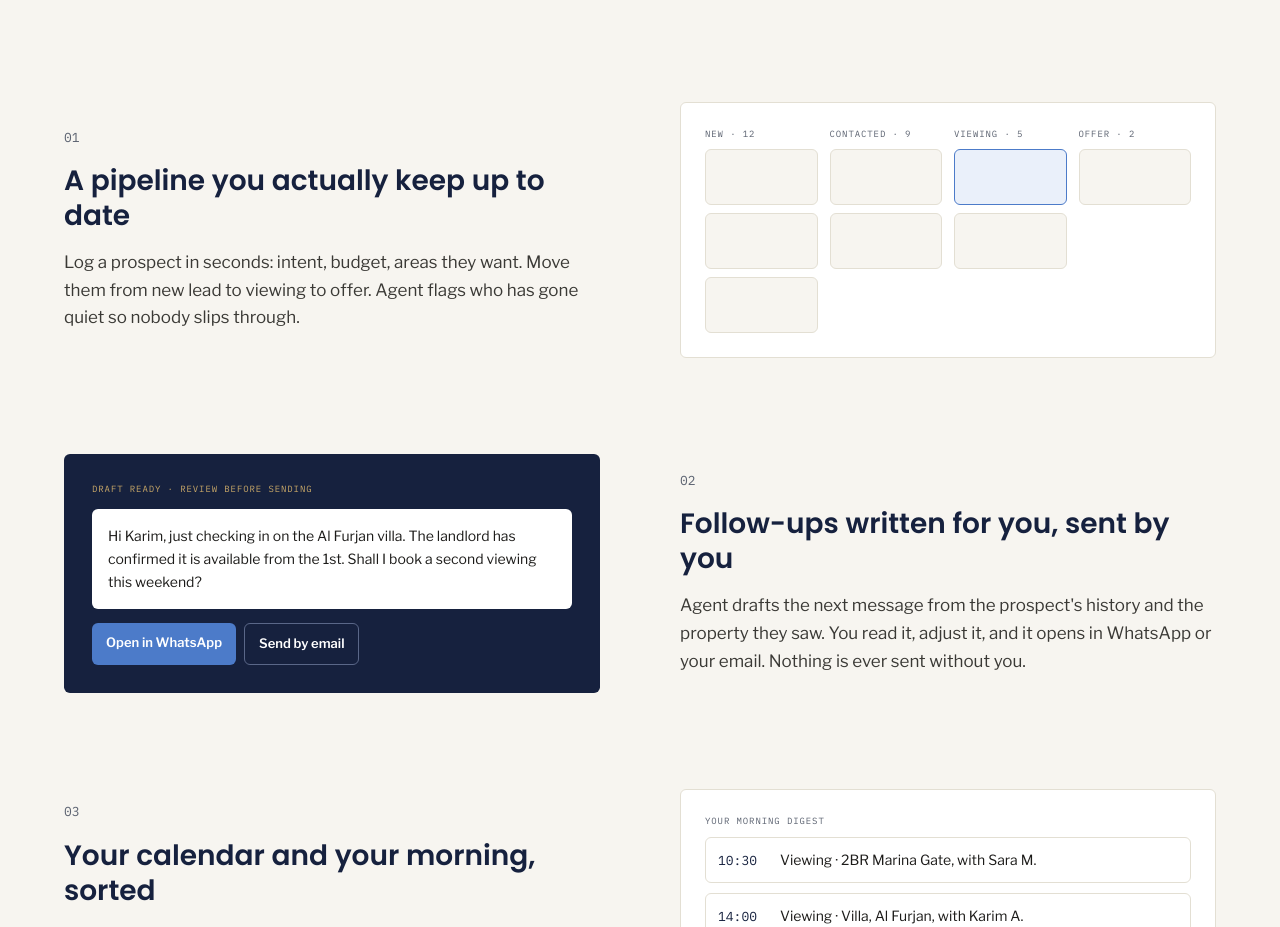
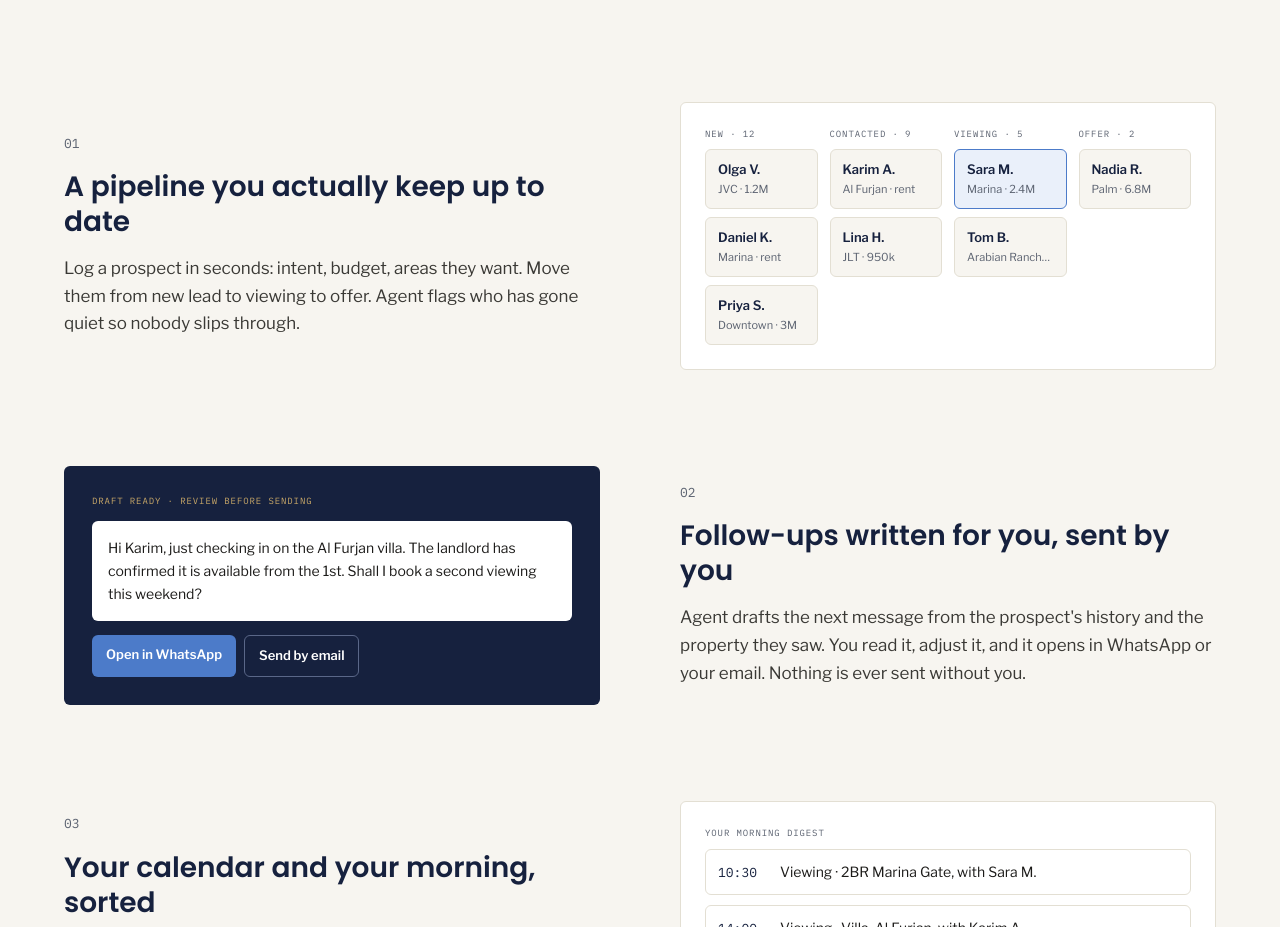
Before and after one commit to remiolivan/agent-by-vantik, a React (Vite) app: page / in a window 1280 px wide. Shown: the part 1091-2018 px from the top of the page. Built offline with nearby package versions, Linux system fonts and the light colour scheme; no server answers.

Commit message:
Add files via upload

```diff
--- a/src/pages/Landing.jsx
+++ b/src/pages/Landing.jsx
@@ -128,15 +128,27 @@ function Feature({ n, title, children, visual, flip = false }) {
 }
 
 function PipelineVisual() {
-  const cols = [['New', 12, 3], ['Contacted', 9, 2], ['Viewing', 5, 2], ['Offer', 2, 1]]
+  // Sample data, illustrative only.
+  const cols = [
+    ['New', 12, [['Olga V.', 'JVC · 1.2M'], ['Daniel K.', 'Marina · rent'], ['Priya S.', 'Downtown · 3M']]],
+    ['Contacted', 9, [['Karim A.', 'Al Furjan · rent'], ['Lina H.', 'JLT · 950k']]],
+    ['Viewing', 5, [['Sara M.', 'Marina · 2.4M'], ['Tom B.', 'Arabian Ranches']]],
+    ['Offer', 2, [['Nadia R.', 'Palm · 6.8M']]],
+  ]
   return (
-    <div className="bg-white border border-border rounded-md p-4 sm:p-6 grid grid-cols-4 gap-2 sm:gap-3" aria-hidden="true">
+    <div className="bg-white border border-border rounded-md p-3 sm:p-6 grid grid-cols-4 gap-1.5 sm:gap-3" aria-hidden="true">
       {cols.map(([label, count, cards]) => (
-        <div key={label} className="flex flex-col gap-2">
-          <div className={`font-mono text-[8px] sm:text-[9px] tracking-[0.1em] uppercase ${SMALL}`}>{label} · {count}</div>
-          {Array.from({ length: cards }).map((_, i) => (
-            <div key={i} className={`h-12 sm:h-14 rounded-md border ${label === 'Viewing' && i === 0 ? 'border-mid bg-[#EAF0FA]' : 'border-border bg-paper'}`} />
-          ))}
+        <div key={label} className="flex flex-col gap-1.5 sm:gap-2 min-w-0">
+          <div className={`font-mono text-[8px] sm:text-[9px] tracking-[0.1em] uppercase ${SMALL} truncate`}>{label} · {count}</div>
+          {cards.map(([name, detail], i) => {
+            const active = label === 'Viewing' && i === 0
+            return (
+              <div key={name} className={`rounded-md border px-2 py-2 sm:px-3 sm:py-2.5 min-w-0 ${active ? 'border-mid bg-[#EAF0FA]' : 'border-border bg-paper'}`}>
+                <div className="text-[11px] sm:text-[13px] font-semibold text-navy truncate">{name}</div>
+                <div className={`text-[10px] sm:text-[11px] ${SMALL} mt-0.5 truncate`}>{detail}</div>
+              </div>
+            )
+          })}
         </div>
       ))}
     </div>
```
